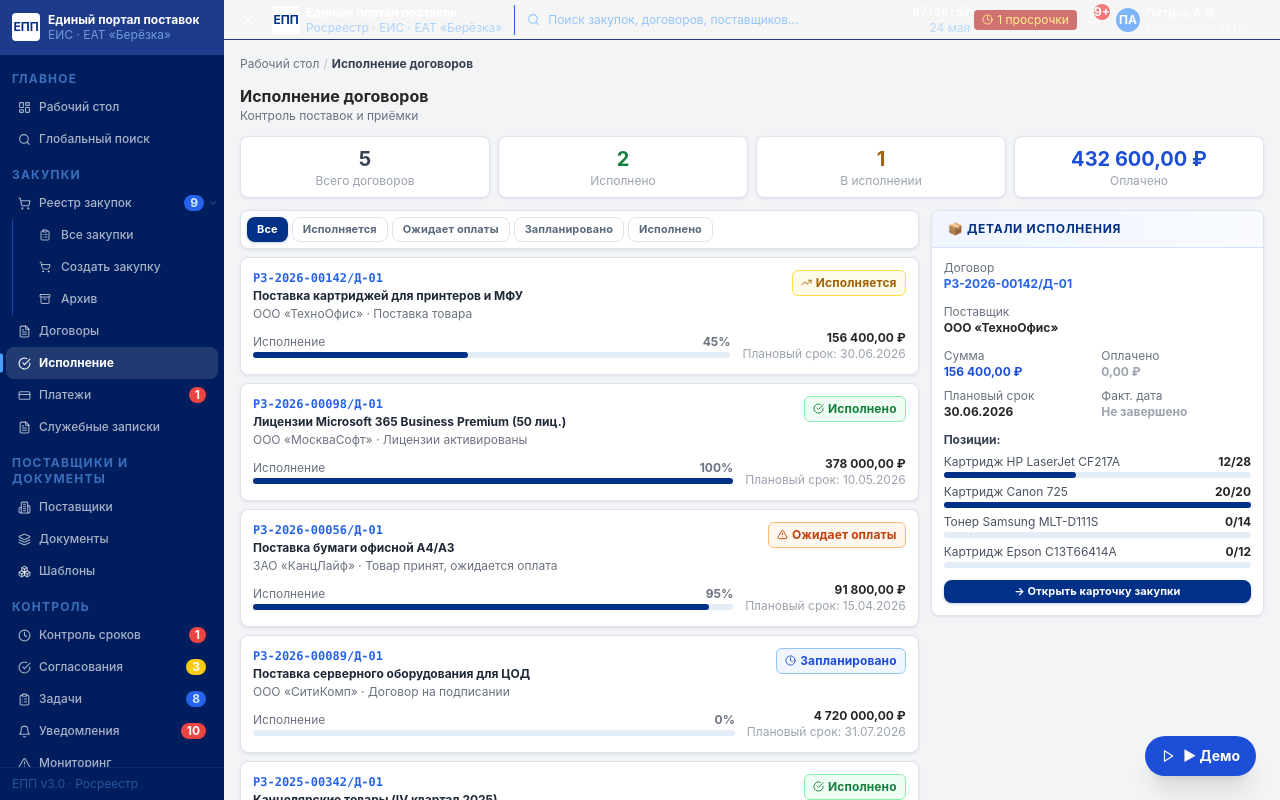
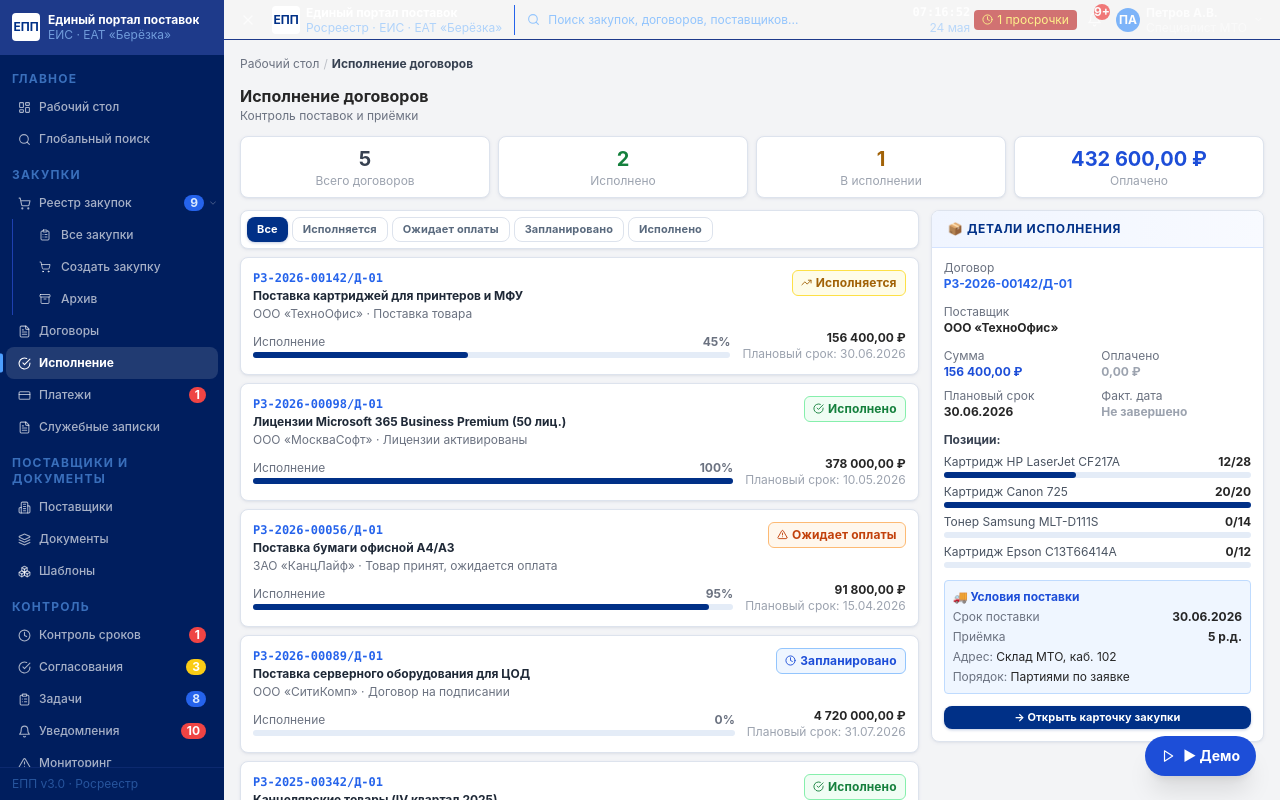
Before and after one commit to deazycs/epp-portal, a Next.js app: page /ispolnenie in a window 1280 px wide. Built offline with nearby package versions, Linux system fonts and the light colour scheme.

Commit message:
feat: delivery/acceptance dates - form, card, deadlines, ispolnenie, kontrol-srokov

```diff
--- a/app/ispolnenie/page.tsx
+++ b/app/ispolnenie/page.tsx
@@ -10,7 +10,7 @@ import Link from 'next/link';
 export const dynamic = 'force-dynamic';
 
 const EXECUTIONS = [
-  { id:'e1', contractNum:'РЗ-2026-00142/Д-01', procId:'p001', supplier:'ООО «ТехноОфис»', subject:'Поставка картриджей для принтеров и МФУ', stage:'Поставка товара', plannedDate:'2026-06-30', actualDate:null, status:'in_progress', totalSum:156400, paidSum:0, completedPct:45, items:[{name:'Картридж HP LaserJet CF217A',qty:28,done:12},{name:'Картридж Canon 725',qty:20,done:20},{name:'Тонер Samsung MLT-D111S',qty:14,done:0},{name:'Картридж Epson C13T66414A',qty:12,done:0}] },
+  { id:'e1', contractNum:'РЗ-2026-00142/Д-01', procId:'p001', supplier:'ООО «ТехноОфис»', subject:'Поставка картриджей для принтеров и МФУ', stage:'Поставка товара', plannedDate:'2026-06-30', actualDate:null, status:'in_progress', totalSum:156400, paidSum:0, completedPct:45, deliveryDate:'2026-06-30', acceptanceDays:5, deliveryAddress:'Склад МТО, каб. 102', deliveryConditions:'Партиями по заявке', items:[{name:'Картридж HP LaserJet CF217A',qty:28,done:12},{name:'Картридж Canon 725',qty:20,done:20},{name:'Тонер Samsung MLT-D111S',qty:14,done:0},{name:'Картридж Epson C13T66414A',qty:12,done:0}] },
   { id:'e2', contractNum:'РЗ-2026-00098/Д-01', procId:'p009', supplier:'ООО «МоскваСофт»', subject:'Лицензии Microsoft 365 Business Premium (50 лиц.)', stage:'Лицензии активированы', plannedDate:'2026-05-10', actualDate:'2026-04-28', status:'completed', totalSum:378000, paidSum:378000, completedPct:100, items:[{name:'Microsoft 365 Business Premium, 50 лиц.',qty:50,done:50}] },
   { id:'e3', contractNum:'РЗ-2026-00056/Д-01', procId:'p004', supplier:'ЗАО «КанцЛайф»', subject:'Поставка бумаги офисной А4/А3', stage:'Товар принят, ожидается оплата', plannedDate:'2026-04-15', actualDate:'2026-04-15', status:'awaiting_payment', totalSum:91800, paidSum:0, completedPct:95, items:[{name:'Бумага А4 Navigator 80г, 310 пач.',qty:310,done:310},{name:'Бумага А3 Navigator 80г, 28 пач.',qty:28,done:28}] },
   { id:'e4', contractNum:'РЗ-2026-00089/Д-01', procId:'p002', supplier:'ООО «СитиКомп»', subject:'Поставка серверного оборудования для ЦОД', stage:'Договор на подписании', plannedDate:'2026-07-31', actualDate:null, status:'planned', totalSum:4720000, paidSum:0, completedPct:0, items:[{name:'Сервер Dell PowerEdge R750, 4 шт.',qty:4,done:0},{name:'СХД NetApp AFF A250, 1 шт.',qty:1,done:0}] },
@@ -159,6 +159,33 @@ export default function IspolneniePage() {
                     </div>
                   )}
 
+                  {(sel as any).deliveryDate && (
+                    <div className="p-2 bg-blue-50 border border-blue-200 rounded text-xs space-y-1">
+                      <div className="font-bold text-blue-700">🚚 Условия поставки</div>
+                      <div className="flex justify-between">
+                        <span className="text-gray-500">Срок поставки</span>
+                        <span className="font-bold">{formatDate((sel as any).deliveryDate)}</span>
+                      </div>
+                      {(sel as any).acceptanceDays && (
+                        <div className="flex justify-between">
+                          <span className="text-gray-500">Приёмка</span>
+                          <span className="font-bold">{(sel as any).acceptanceDays} р.д.</span>
+                        </div>
+                      )}
+                      {(sel as any).deliveryAddress && (
+                        <div>
+                          <span className="text-gray-500">Адрес: </span>
+                          <span>{(sel as any).deliveryAddress}</span>
+                        </div>
+                      )}
+                      {(sel as any).deliveryConditions && (
+                        <div>
+                          <span className="text-gray-500">Порядок: </span>
+                          <span>{(sel as any).deliveryConditions}</span>
+                        </div>
+                      )}
+                    </div>
+                  )}
                   <Link href={`/zakupki/${sel.procId}`}
                     className="gov-btn gov-btn-primary gov-btn-sm w-full justify-center">
                     → Открыть карточку закупки
--- a/app/kontrol-srokov/page.tsx
+++ b/app/kontrol-srokov/page.tsx
@@ -94,7 +94,38 @@ export default function KontrolSrokovPage() {
         }
       }
 
-      // 4. Размещение в ЕАТ (если статус preparation или sz_approval)
+      // 4. Срок поставки по договору
+      const deliveryDate = (p as any).deliveryDate;
+      if (deliveryDate && ['execution'].includes(p.status)) {
+        const d = daysBetween(deliveryDate);
+        const notifId = `delivery-${p.id}`;
+        if (d <= 14 || d < 0) {
+          result.push({
+            id: notifId, procId: p.id, procNum: p.registryNumber, title: p.title,
+            type: 'Срок поставки', date: deliveryDate, daysLeft: d,
+            zone: zone(d), responsible: p.responsibleName, status: p.status,
+          });
+        }
+      }
+
+      // 5. Срок приёмки (после поставки нужно принять товар)
+      const acceptanceDays = (p as any).acceptanceDays;
+      const deliveryD = (p as any).deliveryDate;
+      if (deliveryD && acceptanceDays && p.status === 'execution' && !(p as any).acceptanceDate) {
+        const acceptDeadline = new Date(deliveryD);
+        acceptDeadline.setDate(acceptDeadline.getDate() + Number(acceptanceDays));
+        const acceptStr = acceptDeadline.toISOString().split('T')[0];
+        const d = daysBetween(acceptStr);
+        if (d <= 10) {
+          result.push({
+            id: `accept-${p.id}`, procId: p.id, procNum: p.registryNumber, title: p.title,
+            type: 'Срок приёмки товара', date: acceptStr, daysLeft: d,
+            zone: zone(d), responsible: p.responsibleName, status: p.status,
+          });
+        }
+      }
+
+      // 6. Размещение в ЕАТ (если статус preparation или sz_approval)
       if (['preparation','financing','sz_approval'].includes(p.status) && p.plannedStartDate) {
         const placementDate = new Date(p.plannedStartDate);
         const d = daysBetween(placementDate.toISOString().split('T')[0]);
--- a/app/zakupki/novaya/page.tsx
+++ b/app/zakupki/novaya/page.tsx
@@ -25,8 +25,13 @@ export default function NovayaZakupkaPage() {
   const [deptName, setDeptName] = useState('Отдел МТО');
   const [procedure, setProcedure] = useState<string>('eat_kotировки');
   const [method, setMethod] = useState('ЕАТ «Берёзка»');
-  const [startDate, setStartDate] = useState('');
-  const [endDate, setEndDate] = useState('');
+  const [startDate, setStartDate]           = useState('');
+  const [endDate, setEndDate]               = useState('');
+  const [deliveryDate, setDeliveryDate]     = useState('');
+  const [deliveryDays, setDeliveryDays]     = useState('30');
+  const [acceptanceDays, setAcceptanceDays] = useState('5');
+  const [deliveryAddress, setDeliveryAddress] = useState('г. Воронеж, ул. Средне-Московская, д. 14, склад МТО');
+  const [deliveryConditions, setDeliveryConditions] = useState('');
   const [kbk, setKbk] = useState('321 0113 4590100002 244');
   const [kosgu, setKosgu] = useState('244');
   const [items, setItems] = useState<FormItem[]>([{ id:1, name:'', unit:'шт.', qty:1, price:0 }]);
@@ -284,6 +289,54 @@ export default function NovayaZakupkaPage() {
                   <label className="gov-label">КБК *</label>
                   <input className="gov-input font-mono" value={kbk} onChange={e=>setKbk(e.target.value)} placeholder="321 0113 4590100002 244"/>
                 </div>
+                {/* ── СРОКИ ПОСТАВКИ И ПРИЁМКИ ── */}
+                <div className="sm:col-span-2">
+                  <div className="p-3 bg-blue-50 border border-blue-200 rounded-lg">
+                    <div className="text-xs font-bold text-blue-700 mb-2 flex items-center gap-1">
+                      🚚 Условия поставки и приёмки
+                      <span className="text-blue-400 font-normal">(обязательные условия договора по 44-ФЗ)</span>
+                    </div>
+                    <div className="grid grid-cols-1 sm:grid-cols-3 gap-2">
+                      <div>
+                        <label className="gov-label">Срок поставки — дата</label>
+                        <input type="date" className="gov-input text-xs"
+                          value={deliveryDate} onChange={e=>setDeliveryDate(e.target.value)}/>
+                        <div className="text-xs text-gray-400 mt-0.5">Конкретная дата по договору</div>
+                      </div>
+                      <div>
+                        <label className="gov-label">Срок поставки — дней</label>
+                        <input type="number" className="gov-input text-xs"
+                          value={deliveryDays} onChange={e=>setDeliveryDays(e.target.value)}
+                          placeholder="30" min="1" max="365"/>
+                        <div className="text-xs text-gray-400 mt-0.5">Рабочих дней с даты заключения</div>
+                      </div>
+                      <div>
+                        <label className="gov-label">Срок приёмки — дней</label>
+                        <input type="number" className="gov-input text-xs"
+                          value={acceptanceDays} onChange={e=>setAcceptanceDays(e.target.value)}
+                          placeholder="5" min="1" max="30"/>
+                        <div className="text-xs text-gray-400 mt-0.5">Р.д. на проверку товара комиссией</div>
+                      </div>
+                      <div className="sm:col-span-2">
+                        <label className="gov-label">Адрес поставки</label>
+                        <input type="text" className="gov-input text-xs"
+                          value={deliveryAddress} onChange={e=>setDeliveryAddress(e.target.value)}
+                          placeholder="г. Воронеж, ул. Средне-Московская, д. 14, склад МТО"/>
+                      </div>
+                      <div>
+                        <label className="gov-label">Порядок поставки</label>
+                        <select className="gov-select text-xs"
+                          value={deliveryConditions} onChange={e=>setDeliveryConditions(e.target.value)}>
+                          <option value="">Выбрать...</option>
+                          <option value="Единовременная поставка">Единовременная поставка</option>
+                          <option value="Поставка партиями по заявке">Партиями по заявке</option>
+                          <option value="Поставка и монтаж">Поставка и монтаж</option>
+                          <option value="Оказание услуг ежемесячно">Услуги ежемесячно</option>
+                        </select>
+                      </div>
+                    </div>
+                  </div>
+                </div>
                 <div>
                   <label className="gov-label">КОСГУ *</label>
                   <select className="gov-select" value={kosgu} onChange={e=>setKosgu(e.target.value)}>
--- a/app/zakupki/page.tsx
+++ b/app/zakupki/page.tsx
@@ -229,7 +229,7 @@ function ZakupkiContent() {
                   <td className="text-xs">
                     {p.isOverdue
                       ? <OverdueBadge days={p.overduedays}/>
-                      : <span className="text-gray-500">{formatDate(p.plannedEndDate)}</span>}
+                      : <span className="text-gray-500">{(p as any).deliveryDate ? formatDate((p as any).deliveryDate) : formatDate(p.plannedEndDate)}</span>}
                   </td>
                   <td className="text-xs font-bold">{p.responsibleName}</td>
                   <td>
--- a/components/ui/PresentationMode.tsx
+++ b/components/ui/PresentationMode.tsx
@@ -136,7 +136,7 @@ export function PrintRegistryButton({ data }: { data: Procurement[] }) {
         <td style="text-align:right"><strong>${formatCurrency(p.plannedSum)}</strong></td>
         <td>${p.contractSum ? formatCurrency(p.contractSum) : '—'}</td>
         <td>${p.supplierName ?? '—'}</td>
-        <td>${p.isOverdue ? `<span style="color:red;font-weight:bold">Просрочено</span>` : formatDate(p.plannedEndDate)}</td>
+        <td>${p.isOverdue ? `<span style="color:red;font-weight:bold">Просрочено</span>` : ((p as any).deliveryDate ? formatDate((p as any).deliveryDate) : formatDate(p.plannedEndDate))}</td>
         <td>${p.responsibleName}</td>
       </tr>
     `).join('');
--- a/types/index.ts
+++ b/types/index.ts
@@ -148,6 +148,12 @@ export interface Procurement {
   contractEndDate?: string;
   actualEndDate?: string;
   eatPlacementDate?: string;
+  deliveryDate?: string;       // Срок поставки по договору
+  deliveryDays?: number;       // Срок поставки в днях с даты заключения
+  acceptanceDate?: string;     // Фактическая дата приёмки
+  acceptanceDays?: number;     // Срок приёмки товара (рабочих дней)
+  deliveryAddress?: string;    // Адрес поставки
+  deliveryConditions?: string; // Условия поставки (описание)
 
   // Документы
   documentIds: string[];
```
